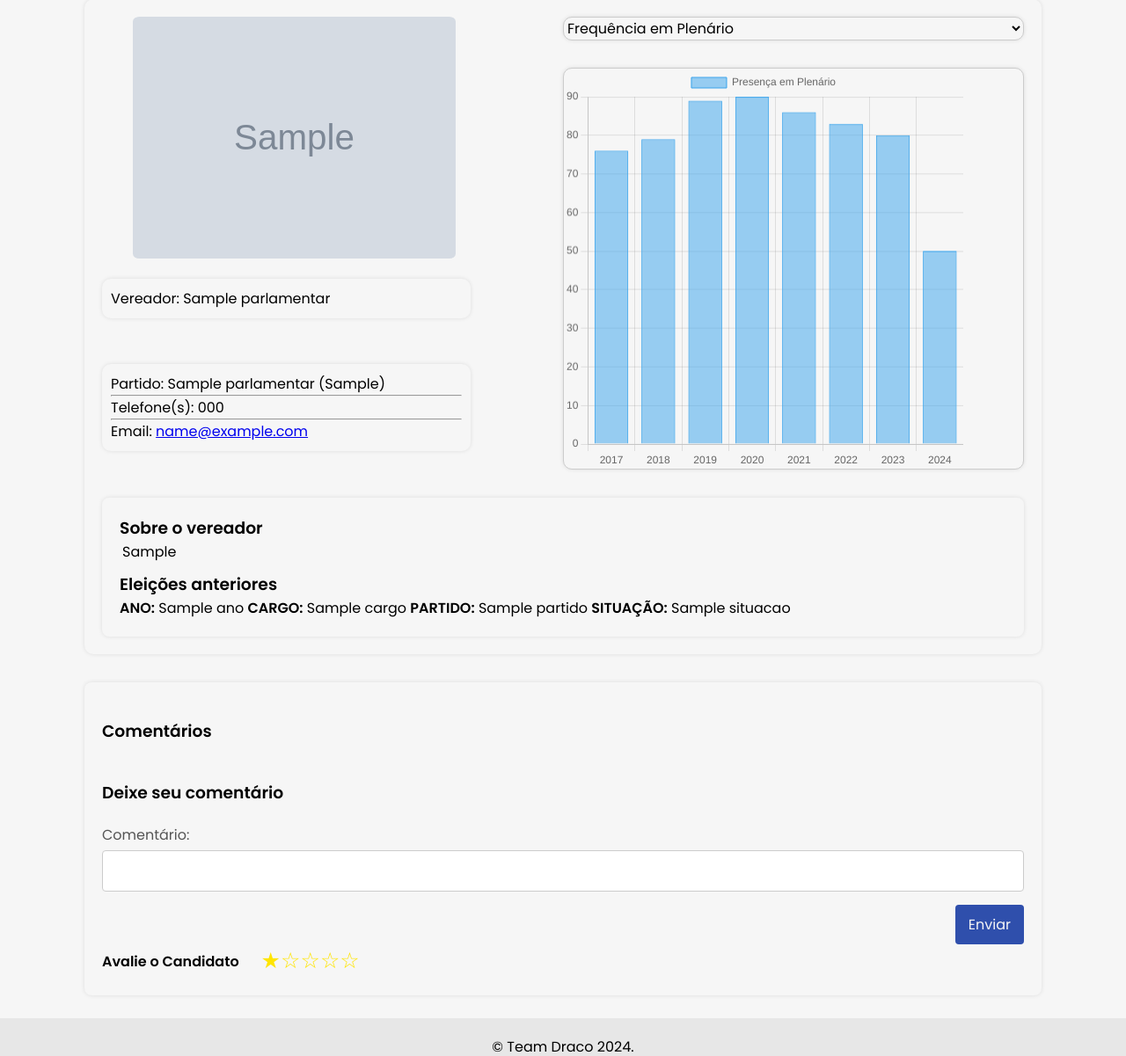
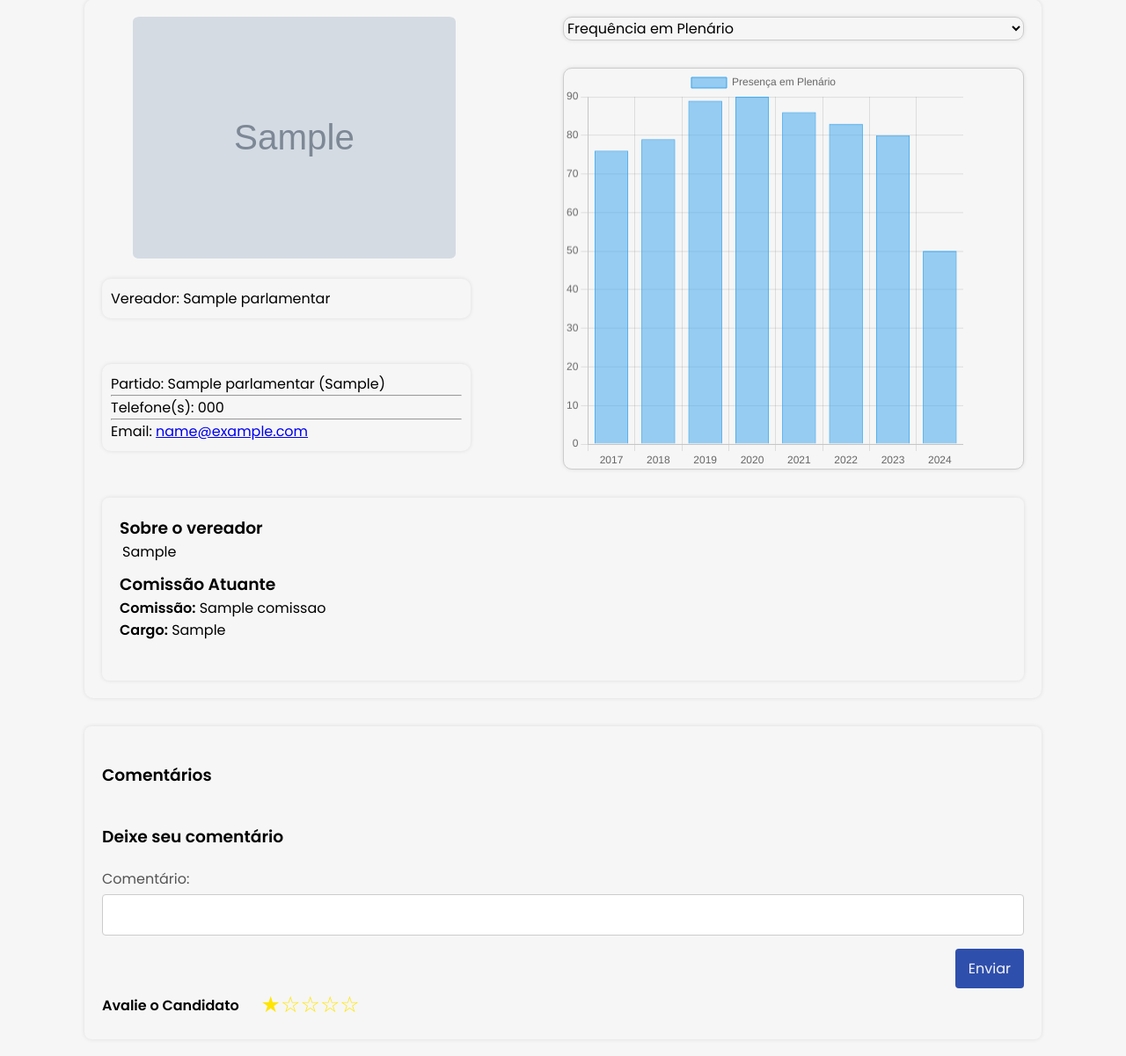
Before and after one commit to Draco-Imperium/API_FATEC1, a Flask app: template app/templates/vereadores_perfil.html in a window 1280 px wide. Shown: the part 140-1341 px from the top of the page at 88% size. Run offline with Flask 3, Linux system fonts and the light colour scheme; the template is opened without the code that fills it: most values are stand-ins (such as "Sample title", 1, 10 or a date in 2020); grey boxes marked "Sample" are stand-in pictures.

Commit message:
Alterado Comissoes Participantes Veradores

```diff
--- a/app/templates/vereadores_perfil.html
+++ b/app/templates/vereadores_perfil.html
@@ -46,18 +46,16 @@
             {{ parlamentar['parlamentarPerfil'] | safe }}
           </p>
 
-          <h1>Eleições anteriores</h1>
+          <h1>Comissão Atuante</h1>
           <ul>
             <!-- Iteração sobre as eleições do vereador -->
-            {% for eleicao in parlamentar['eleicoes'] %}
+            {% for comissao in parlamentar['comissoesAtuantes'] %}
             <li>
-              <strong>ANO:</strong> {{ eleicao['ano'] }}
-              <strong>CARGO:</strong> {{ eleicao['cargo'] }}
-              <strong>PARTIDO:</strong> {{ eleicao['partido'] }}
-              <strong>SITUAÇÃO:</strong> {{ eleicao['situacao'] }}
+              <strong>Comissão:</strong> {{ comissao['comissaoNome'] }} <br>
+              <strong>Cargo:</strong> {{ comissao['comissaoCargo'] }}<br><br>
+
             </li>
-            {% else %}
-            <li>Nenhuma eleição registrada.</li>
+
             {% endfor %}
           </ul>
         </section>
```
